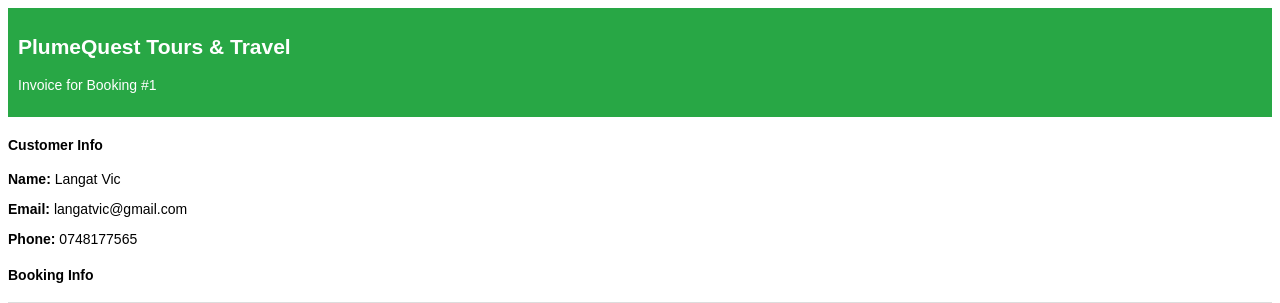
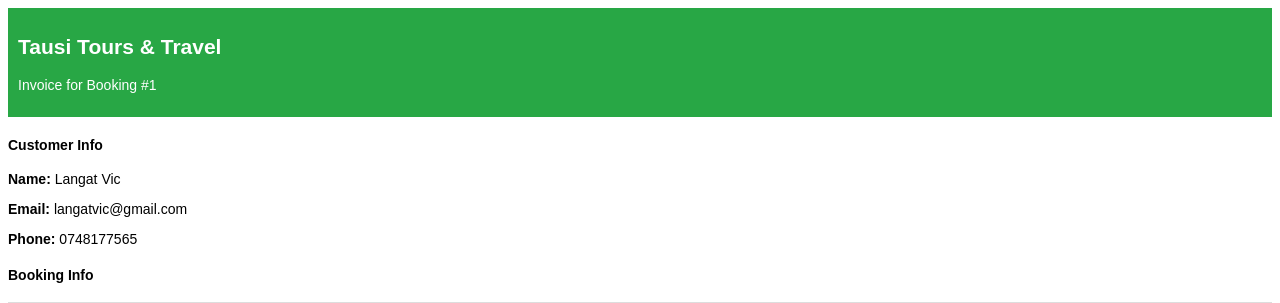
Before and after one commit to Riru254/TAUSI-PR, a Django app: template tausi/templates/invoice.html in a window 1280 px wide. Shown: the top 303 px of the page. Run offline with Django 5.2, Linux system fonts and the light colour scheme; the template is opened without the code that fills it: values that come from a table or form of the project are taken from there, others are empty; data comes from the database, SQL or seed files in the repository; both versions use the stored data as it was after the commit.

Commit message:
Minor changes

```diff
--- a/tausi/templates/invoice.html
+++ b/tausi/templates/invoice.html
@@ -13,7 +13,7 @@
 </head>
 <body>
   <div class="header">
-    <h2>PlumeQuest Tours & Travel</h2>
+    <h2>Tausi Tours & Travel</h2>
     <p>Invoice for Booking #{{ booking.pk }}</p>
   </div>
 
```
Also changed, not shown: tausi/db.sqlite3.
